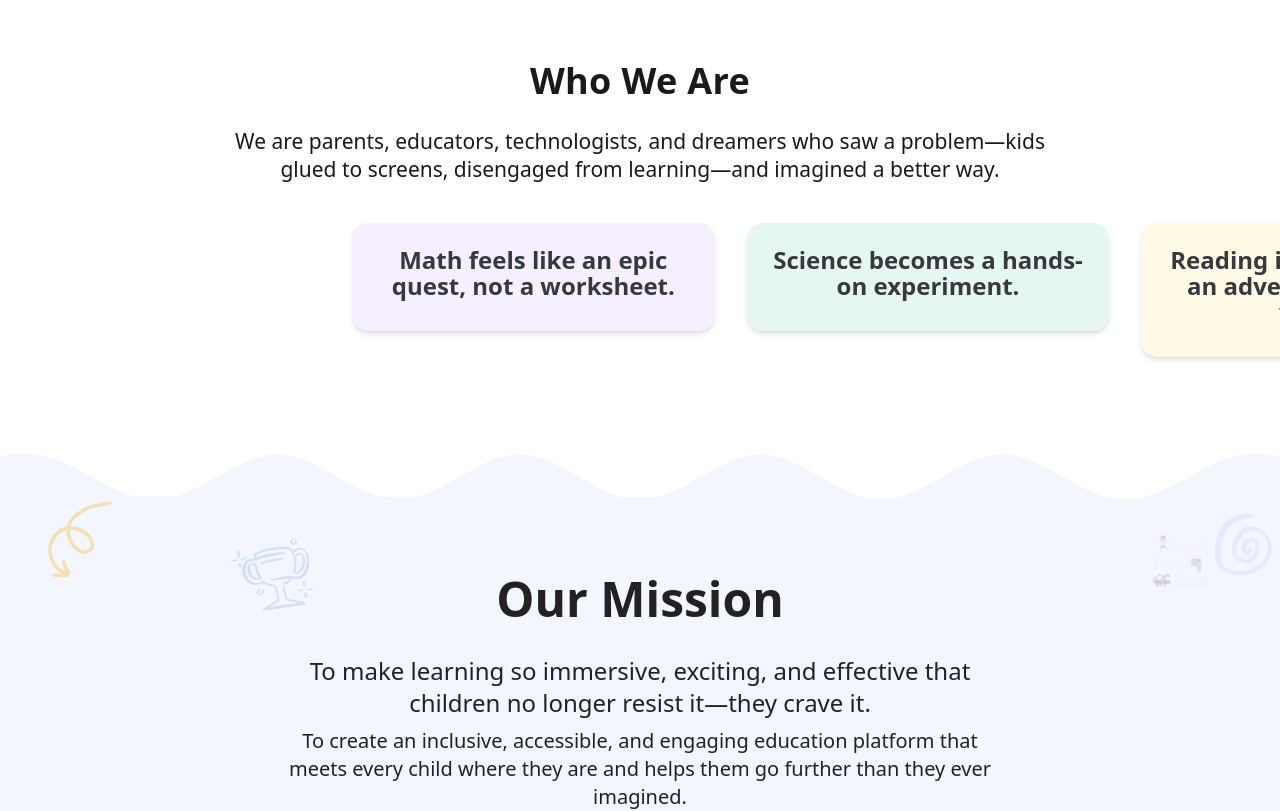
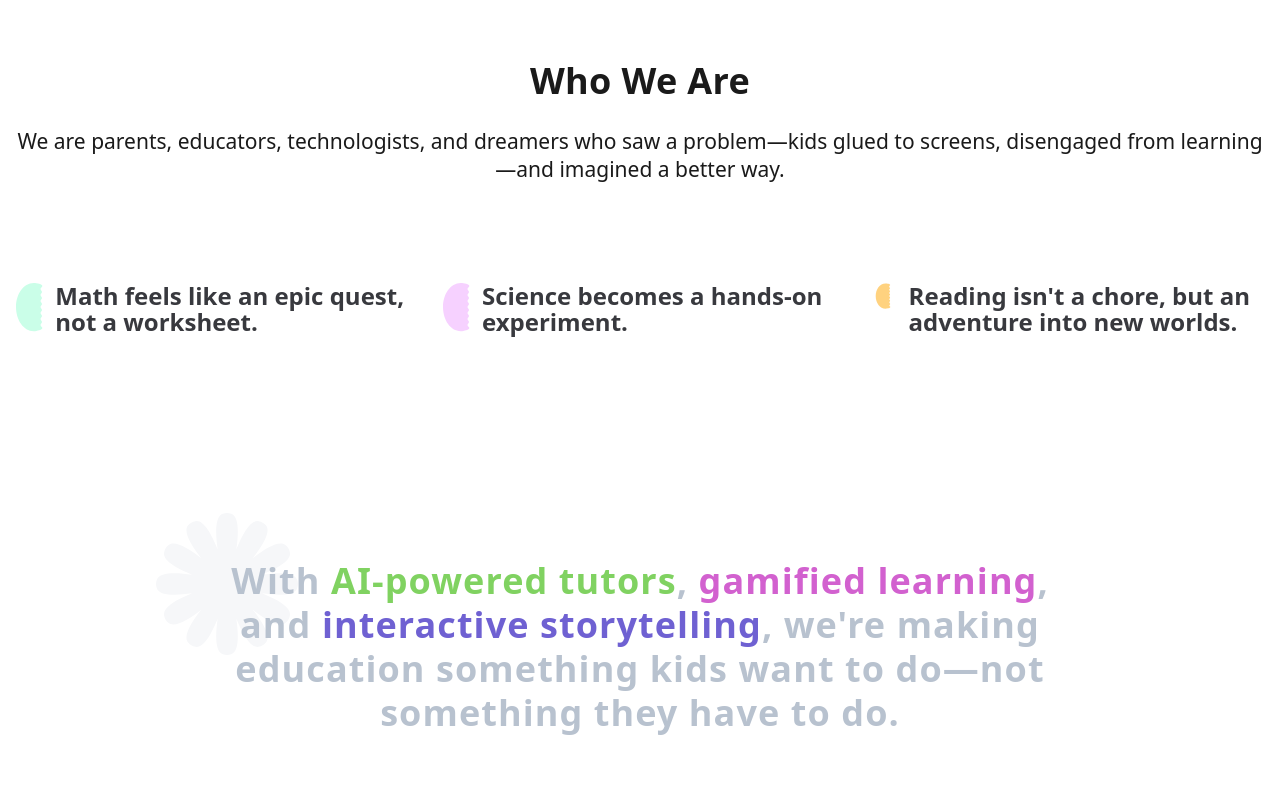
Before and after one commit to keytabdev/ekweb, a Next.js app: page /about in a window 1280 px wide. Shown: the part 920-1731 px from the top of the page. Built offline with nearby package versions, Linux system fonts and the light colour scheme.

Commit message:
Update AboutStorySection.tsx

```diff
--- a/src/components/about/AboutStorySection.tsx
+++ b/src/components/about/AboutStorySection.tsx
@@ -1,19 +1,48 @@
+import Image from 'next/image';
+import greenPastryRight from '../../assets/about/green-pastry-right.svg';
+import pinkPastryRight from '../../assets/about/pink-pastry-right.svg';
+import yellowPastryRight from '../../assets/about/yellow-pastry-right.svg';
+import greyFlower from '../../assets/about/grey-flower.svg';
+
 export default function AboutStorySection() {
   return (
-    <section className="relative py-24 bg-white overflow-hidden">
-      {/* Content */}
-      <div className="relative z-10 max-w-4xl mx-auto text-center px-4">
-        <h2 className="text-[#1A1A1A] text-center text-[36px] font-bold leading-[44px] tracking-[0.36px] mb-6">Who We Are</h2>
-        <p className="text-[#1A1A1A] text-center text-[21px] font-normal leading-[28px] mb-10">We are parents, educators, technologists, and dreamers who saw a problem—kids glued to screens, disengaged from learning—and imagined a better way.</p>
-        <div className="flex w-[1440px] px-[144px] justify-between items-start gap-8 mt-8">
-          <div className="flex-1 bg-[#F6EFFF] rounded-2xl p-6 shadow-md">
-            <span className="block text-[#38393E] text-[24px] font-semibold leading-[26px] mb-2">Math feels like an epic quest, not a worksheet.</span>
+    <section className="py-24 bg-white">
+      <div className="max-w-7xl mx-auto px-4">
+        <div className="text-center mb-10">
+          <h2 className="text-[#1A1A1A] text-[36px] font-bold leading-[44px] tracking-[0.36px] mb-6">Who We Are</h2>
+          <p className="text-[#1A1A1A] text-[21px] font-normal leading-[28px]">We are parents, educators, technologists, and dreamers who saw a problem—kids glued to screens, disengaged from learning—and imagined a better way.</p>
+        </div>
+
+        <div className="flex justify-between items-start gap-8 pt-[60px]">
+          <div className="flex-1 flex items-start gap-3">
+            <Image src={greenPastryRight} alt="Green Pastry" width={27.274} height={49.157} className="flex-shrink-0" />
+            <span className="block text-[#38393E] text-[24px] font-semibold leading-[26px]">Math feels like an epic quest, not a worksheet.</span>
           </div>
-          <div className="flex-1 bg-[#E6F7F1] rounded-2xl p-6 shadow-md">
-            <span className="block text-[#38393E] text-[24px] font-semibold leading-[26px] mb-2">Science becomes a hands-on experiment.</span>
+          <div className="flex-1 flex items-start gap-3">
+            <Image src={pinkPastryRight} alt="Pink Pastry" width={27.274} height={49.157} className="flex-shrink-0" />
+            <span className="block text-[#38393E] text-[24px] font-semibold leading-[26px]">Science becomes a hands-on experiment.</span>
           </div>
-          <div className="flex-1 bg-[#FFF9E6] rounded-2xl p-6 shadow-md">
-            <span className="block text-[#38393E] text-[24px] font-semibold leading-[26px] mb-2">Reading isn&apos;t a chore, but an adventure into new worlds.</span>
+          <div className="flex-1 flex items-start gap-3">
+            <Image src={yellowPastryRight} alt="Yellow Pastry" width={27.274} height={49.157} className="flex-shrink-0" />
+            <span className="block text-[#38393E] text-[24px] font-semibold leading-[26px]">Reading isn&apos;t a chore, but an adventure into new worlds.</span>
+          </div>
+        </div>
+
+        {/* Pseudo Section */}
+        <div className="mt-16 text-center relative pt-[160px]">
+          <div className="absolute bottom-20 left-35 z-0">
+            <Image src={greyFlower} alt="Grey Flower" width={142} height={142} className="flex-shrink-0" />
+          </div>
+          <div className="w-[841px] h-[176px] mx-auto relative z-10">
+            <p className="text-[#B8C2CF] text-[36px] font-semibold leading-[44px] tracking-[1.08px]">
+              With{' '}
+              <span className="text-[#80D261]">AI-powered tutors</span>
+              ,{' '}
+              <span className="text-[#D261CF]">gamified learning</span>
+              , and{' '}
+              <span className="text-[#6F61D2]">interactive storytelling</span>
+              , we&apos;re making education something kids want to do—not something they have to do.
+            </p>
           </div>
         </div>
       </div>
```
